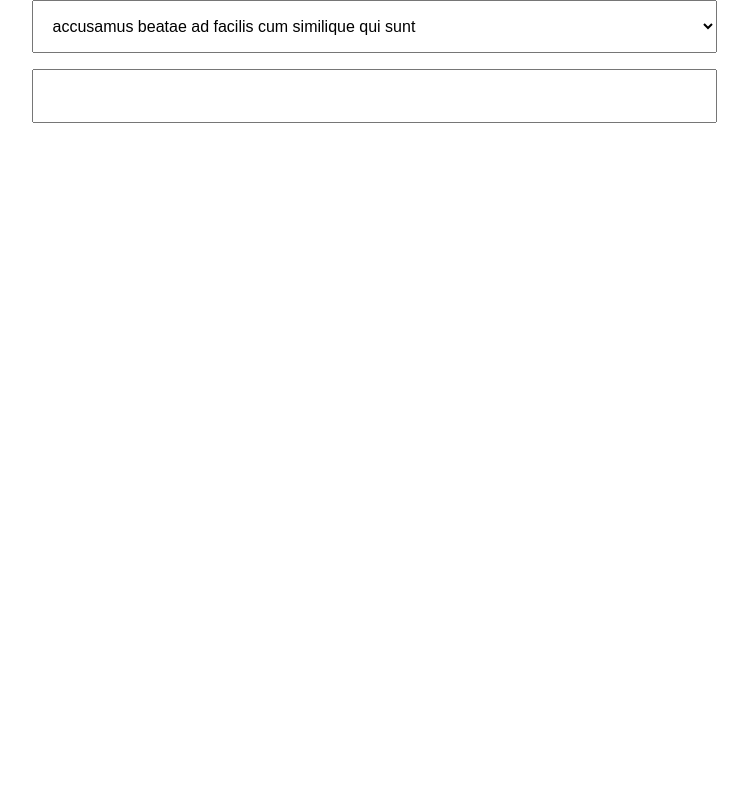
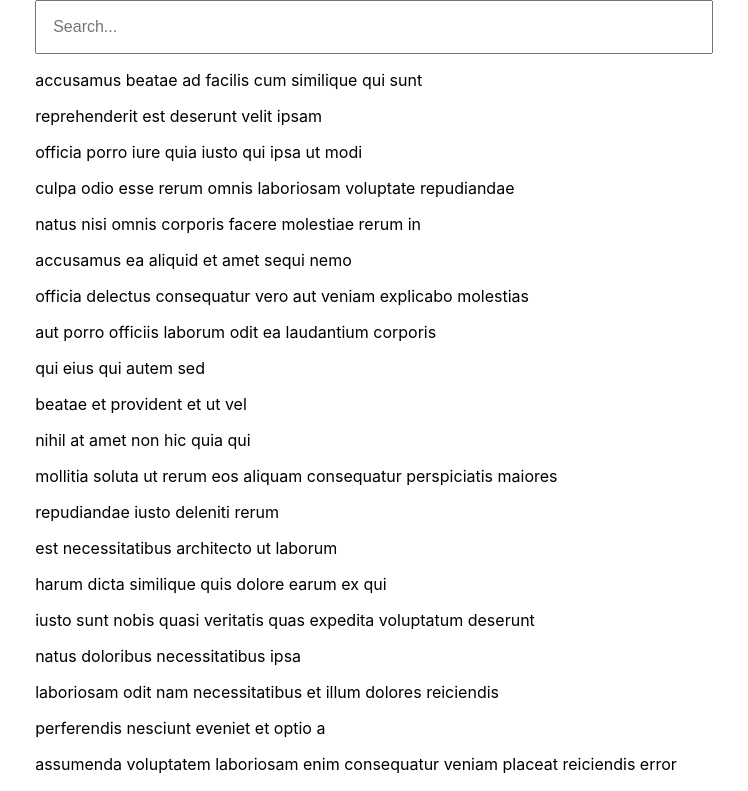
Before and after one commit to aishwarya-bm/Profiling, a React (Create React App) app: page / in a window 1280 px wide. Shown: the top 791 px of the page, without its empty margins (266-1014 px from the left). Built offline with nearby package versions, Linux system fonts and the light colour scheme.

Commit message:
added code for long list problem

```diff
--- a/package.json
+++ b/package.json
@@ -9,6 +9,7 @@
     "react": "^18.2.0",
     "react-dom": "^18.2.0",
     "react-scripts": "5.0.1",
+    "react-window": "^1.8.7",
     "web-vitals": "^2.1.4"
   },
   "scripts": {
--- a/src/components/EnterInput.jsx
+++ b/src/components/EnterInput.jsx
@@ -8,7 +8,7 @@ export default function EnterInput() {
   };
   return (
     <>
-      <input type="text" value={sometext} onChange={handleTextChange} />
+      <input type="text" value={sometext} onChange={handleTextChange} placeholder="Search..." />
       {sometext && "You typed - " + sometext}
     </>
   );
--- a/src/components/MainPage.jsx
+++ b/src/components/MainPage.jsx
@@ -6,23 +6,17 @@ export default function MainPage() {
   const [selected, setSelected] = useState("");
 
   const handleDropdownChange = (e) => {
-    setSelected(e.target.value);
+    setSelected(e.target.innerText);
   };
 
   return (
     <div className="dropdown-container">
-      <select name="item" value={selected} onChange={handleDropdownChange}>
-        {dummyData.map((p) => {
-          return (
-            <option value={p.title} key={p.title}>
-              {p.title}
-            </option>
-          );
-        })}
-      </select>
-
-      {selected && "You selected - " + selected}
       <EnterInput/>
+      {
+        dummyData.map(({title})=>{
+          return <div key={title} onClick={handleDropdownChange} className={selected === title ? "bg-blue":"bg-transparent"} >{title}</div>
+        })
+      }
     </div>
-  );
+  )
 }
--- a/src/styles/Main.css
+++ b/src/styles/Main.css
@@ -8,3 +8,11 @@ select,input{
     padding: 1rem;
     font-size: 1rem;
 }
+
+.bg-blue{
+    background-color: yellow;
+}
+
+.bg-transparent{
+    background-color: transparent;
+}
```
Also changed, not shown: 1 other file (tests, documents, lock files or other folders).
